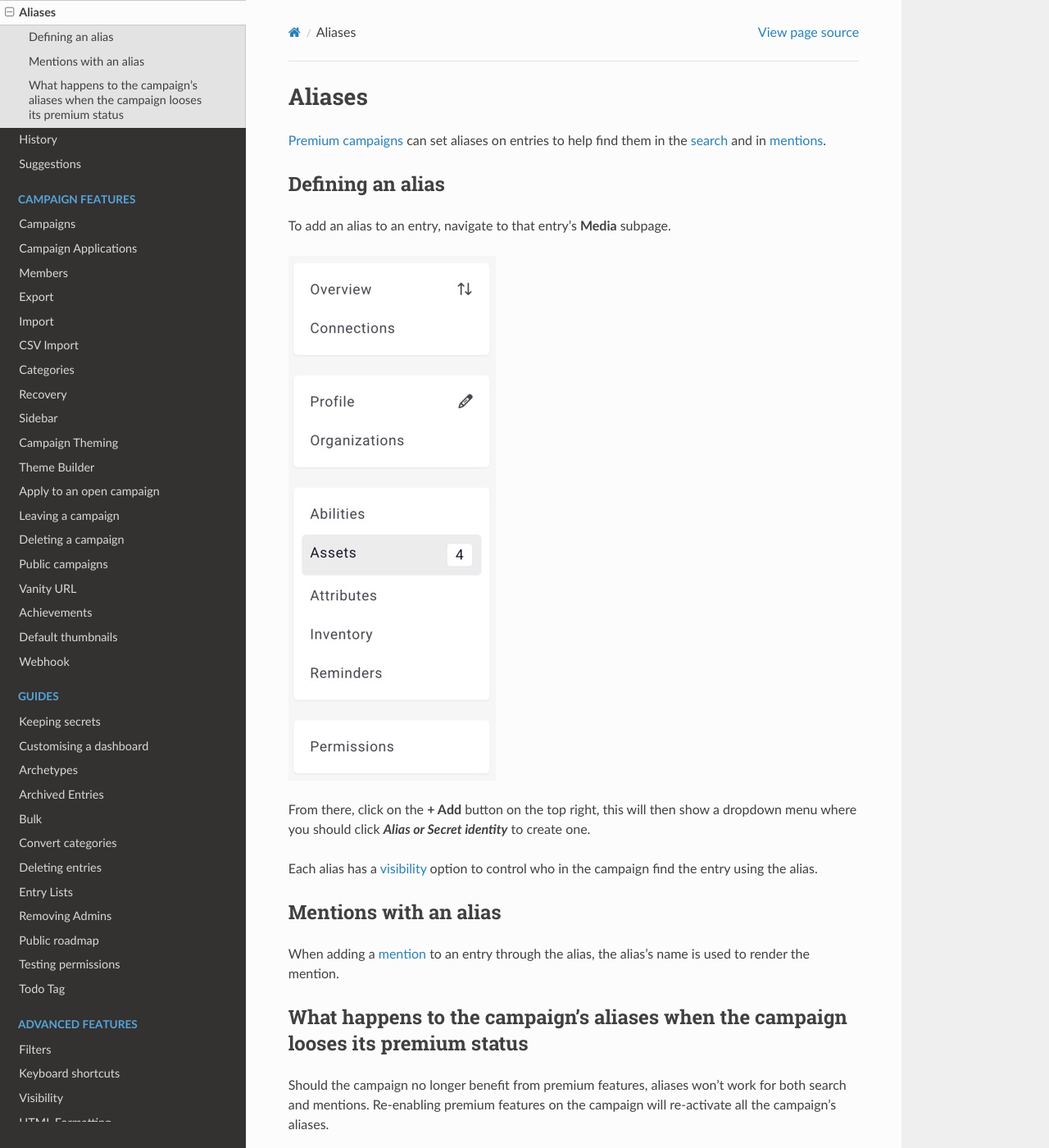
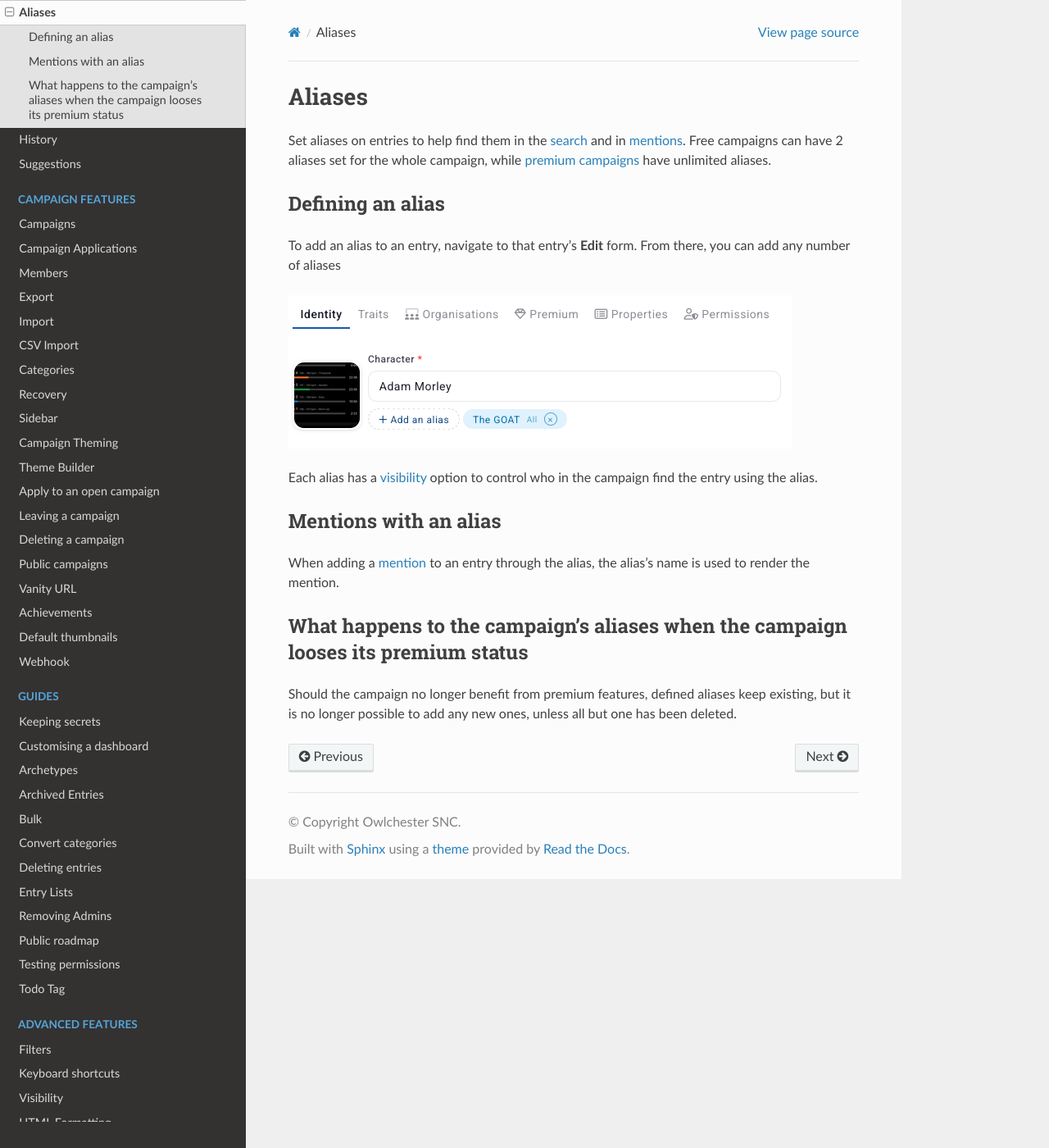
Before and after one commit to owlchester/kanka-docs, a Sphinx documentation site: the page built from docs/features/aliases.md, in a window 1280 px wide and 1400 px high. Shown: the whole window at 82% size. Built offline with Sphinx 7.4.7 and the Read the Docs theme 3.1.0, drawn with Linux system fonts in a browser that asks for light colours; pages that are not in the unit, such as notebooks, are missing from menus.

Commit message:
fix: alias doc

```diff
--- a/docs/features/aliases.md
+++ b/docs/features/aliases.md
@@ -1,15 +1,12 @@
 # Aliases
 
-[Premium campaigns](https://kanka.io/premium) can set aliases on entries to help find them in the [search](/features/search) and in [mentions](/features/mentions).
+Set aliases on entries to help find them in the [search](/features/search) and in [mentions](/features/mentions). Free campaigns can have 2 aliases set for the whole campaign, while [premium campaigns](https://kanka.io/premium) have unlimited aliases.
 
 ## Defining an alias
 
-To add an alias to an entry, navigate to that entry's **Media** subpage.
+To add an alias to an entry, navigate to that entry's **Edit** form. From there, you can add any number of aliases
 
-![Media submenu on an entry](img/assets-menu.png)
-
-
-From there, click on the **+ Add** button on the top right, this will then show a dropdown menu where you should click ***Alias or Secret identity*** to create one.
+![](img/alias-form.png)
 
 Each alias has a [visibility](/advanced/visibility) option to control who in the campaign find the entry using the alias.
 
@@ -19,4 +16,4 @@ When adding a [mention](/features/mentions) to an entry through the alias, the a
 
 ## What happens to the campaign's aliases when the campaign looses its premium status
 
-Should the campaign no longer benefit from premium features, aliases won't work for both search and mentions. Re-enabling premium features on the campaign will re-activate all the campaign's aliases.
+Should the campaign no longer benefit from premium features, defined aliases keep existing, but it is no longer possible to add any new ones, unless all but one has been deleted.
```
Also changed, not shown: docs/features/img/alias-form.png (added).
